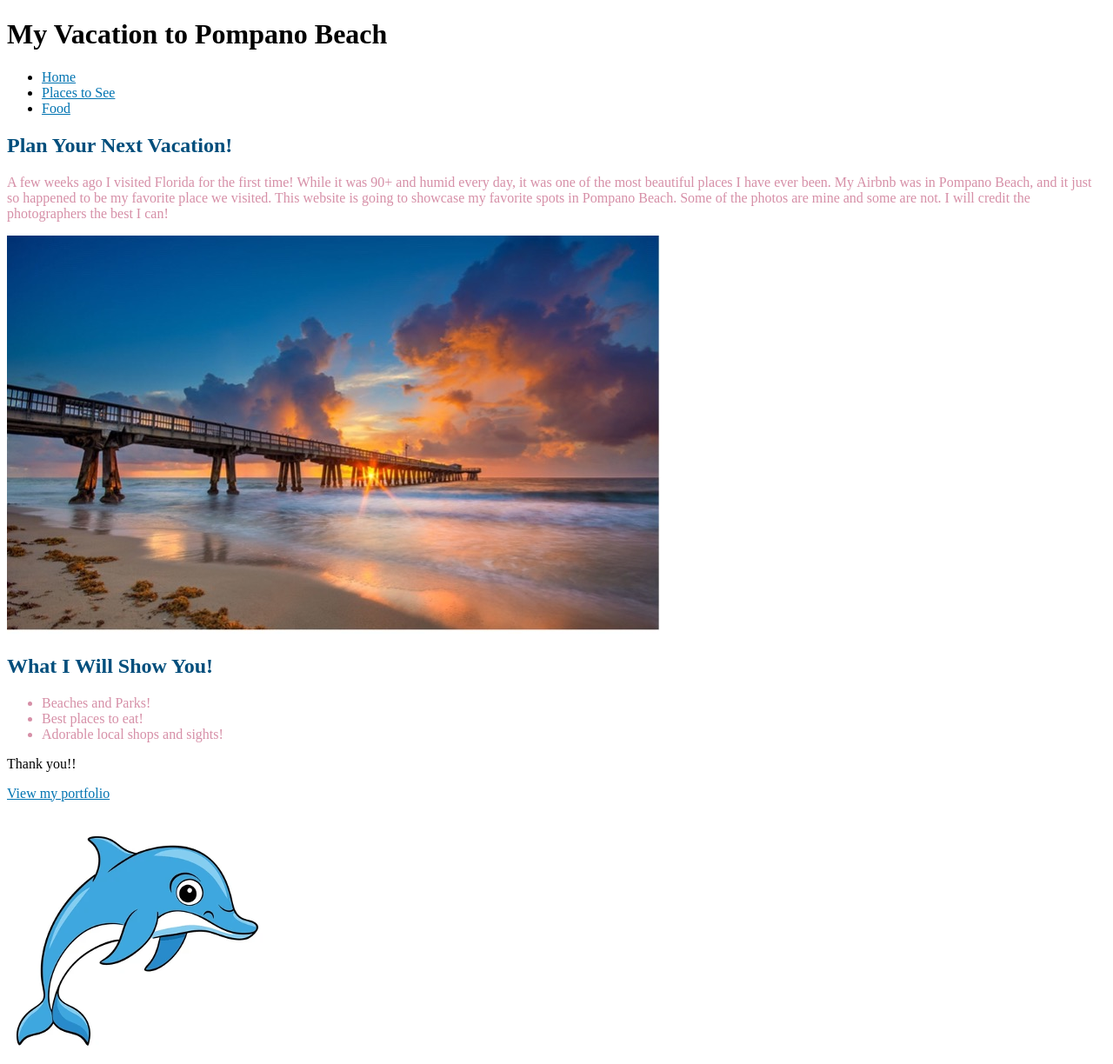
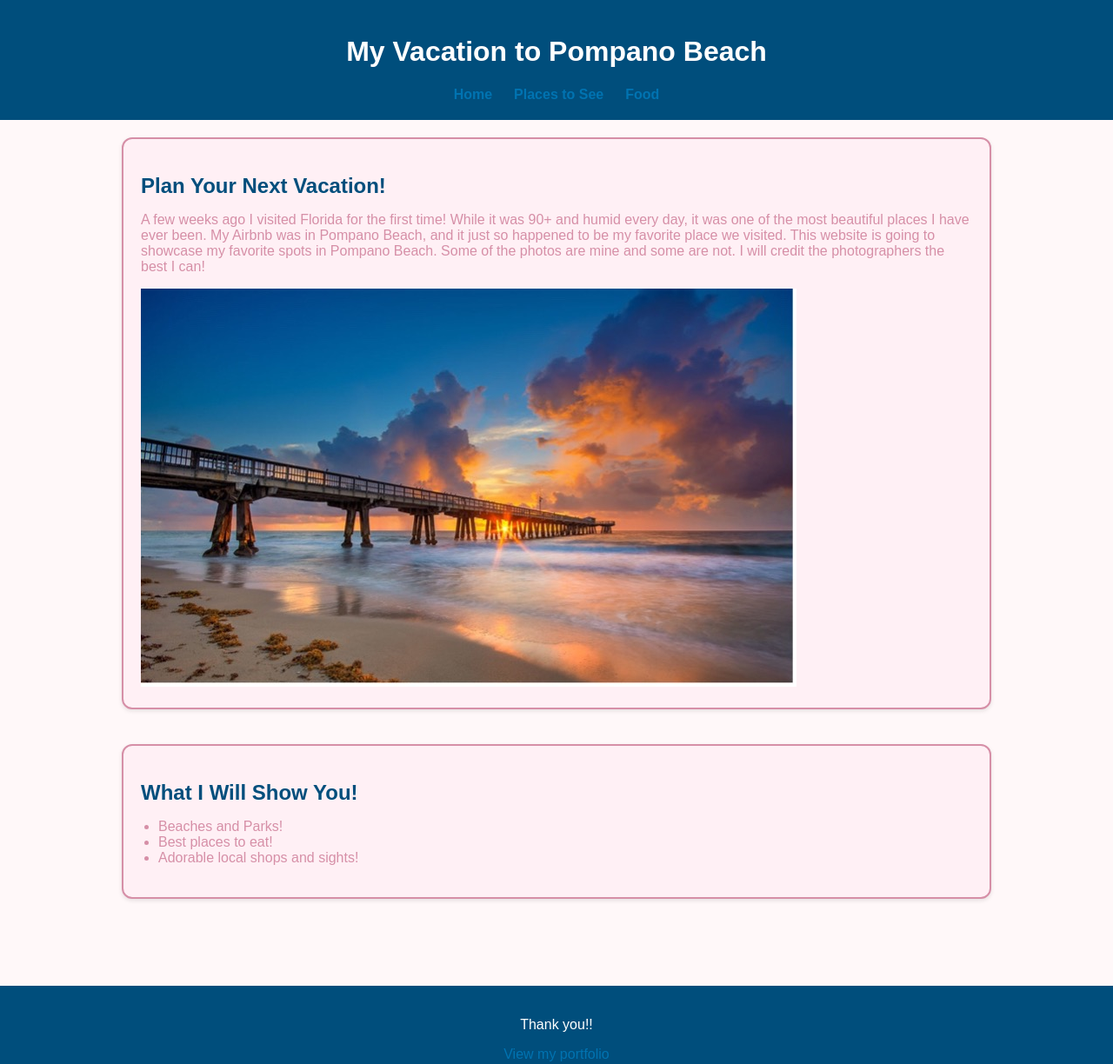
Before and after one commit to belladougherty/Pompanobeach, a plain HTML site: page index.html in a window 1280 px wide. Shown: the top 1224 px of the page at 87% size. Drawn offline with Linux system fonts and the light colour scheme.

Commit message:
Update style.css

```diff
--- a/style.css
+++ b/style.css
@@ -1,20 +1,95 @@
-/* Light pink text color for paragraphs and list items */
+/* Global  */
+body {
+  margin: 0;
+  padding: 0;
+  font-family: Arial, sans-serif;
+  background-color: #fff8f9; /* soft  */
+  color: #333;
+}
+
+/* Header  */
+header {
+  background-color: #004e7c; /* navy blue */
+  color: white;
+  padding: 20px 0;
+  text-align: center;
+}
+
+/* Navigation menu  */
+nav ul {
+  display: flex;
+  justify-content: center;
+  gap: 25px;
+  list-style: none;
+  padding: 0;
+  margin: 15px 0 0 0;
+}
+
+nav a {
+  color: #0073b1;
+  text-decoration: none;
+  font-weight: bold;
+}
+
+nav a:hover {
+  text-decoration: underline;
+}
+
+/* Light pink text color  */
 main section p,
 main section ul li {
   color: #d68fa7;
 }
 
-/* Keep headings navy blue for contrast */
+/*  headings navy for contrast */
 main section h2 {
   color: #004e7c;
+  margin-bottom: 10px;
 }
 
-/* Links remain blue for clarity */
-nav a {
-  color: #0073b1;
+/* Main content  */
+main {
+  max-width: 1000px;
+  margin: 0 auto;
+  padding: 20px;
 }
+
+/* Section boxes  */
+section {
+  background-color: #fff0f5; /* light pink background */
+  border: 2px solid #d68fa7;
+  border-radius: 12px;
+  padding: 20px;
+  margin-bottom: 40px;
+  box-shadow: 0 2px 5px rgba(0, 0, 0, 0.1);
+}
+
+/* List  */
+ul {
+  padding-left: 20px;
+}
+
+/* Footer */
+footer {
+  text-align: center;
+  padding: 20px;
+  background-color: #004e7c;
+  color: white;
+  margin-top: 40px;
+}
+
 footer a {
   color: #0073b1;
+  text-decoration: none;
 }
 
-/* You can keep the rest of the CSS the same */
+footer a:hover {
+  text-decoration: underline;
+}
+
+/* Dolphin image  */
+.dolphin {
+  display: block;
+  margin: 30px auto;
+  max-width: 200px;
+}
```
